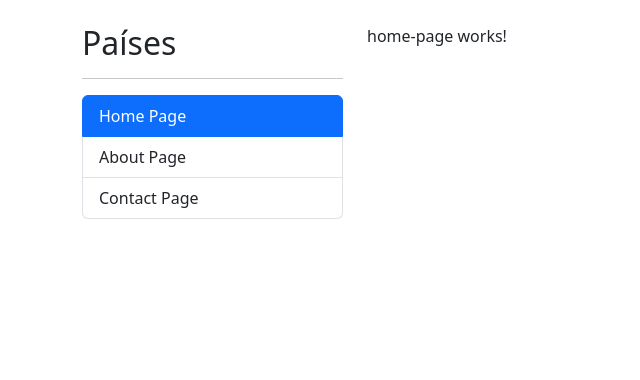
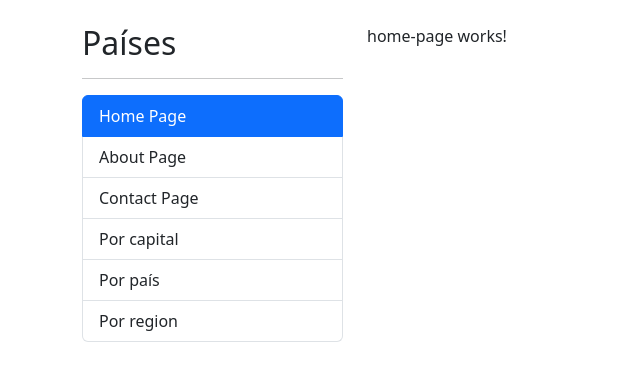
Before and after one commit to Rolando-Angular/04-angular17-country-app-klerith-instructor, an Angular app: page / in a window 1280 px wide. Shown: the top 380 px of the page, without its empty margins (0-640 px from the left). Built offline with nearby package versions, Linux system fonts and the light colour scheme.

Commit message:
add : aplying lazy loading on componentes from countries module

```diff
--- a/src/app/app-routing.module.ts
+++ b/src/app/app-routing.module.ts
@@ -18,6 +18,10 @@ const routes: Routes = [
     component: ContactPageComponent,
   },
   {
+    path: 'countries',
+    loadChildren: () => import('./countries/countries.module').then(module => module.CountriesModule),
+  },
+  {
     path: '**',
     redirectTo: '',
   }
--- a/src/app/shared/components/sidebar/sidebar.component.html
+++ b/src/app/shared/components/sidebar/sidebar.component.html
@@ -10,4 +10,13 @@
   <li class="list-group-item" [routerLink]="'contact'" [routerLinkActive]="'active'">
     Contact Page
   </li>
+  <li class="list-group-item" [routerLink]="'countries/by-capital'" [routerLinkActive]="'active'">
+    Por capital
+  </li>
+  <li class="list-group-item" [routerLink]="'countries/by-country'" [routerLinkActive]="'active'">
+    Por país
+  </li>
+  <li class="list-group-item" [routerLink]="'countries/by-region'" [routerLinkActive]="'active'">
+    Por region
+  </li>
 </ul>
```
Also changed, not shown: 1 other file (tests, documents, lock files or other folders).
